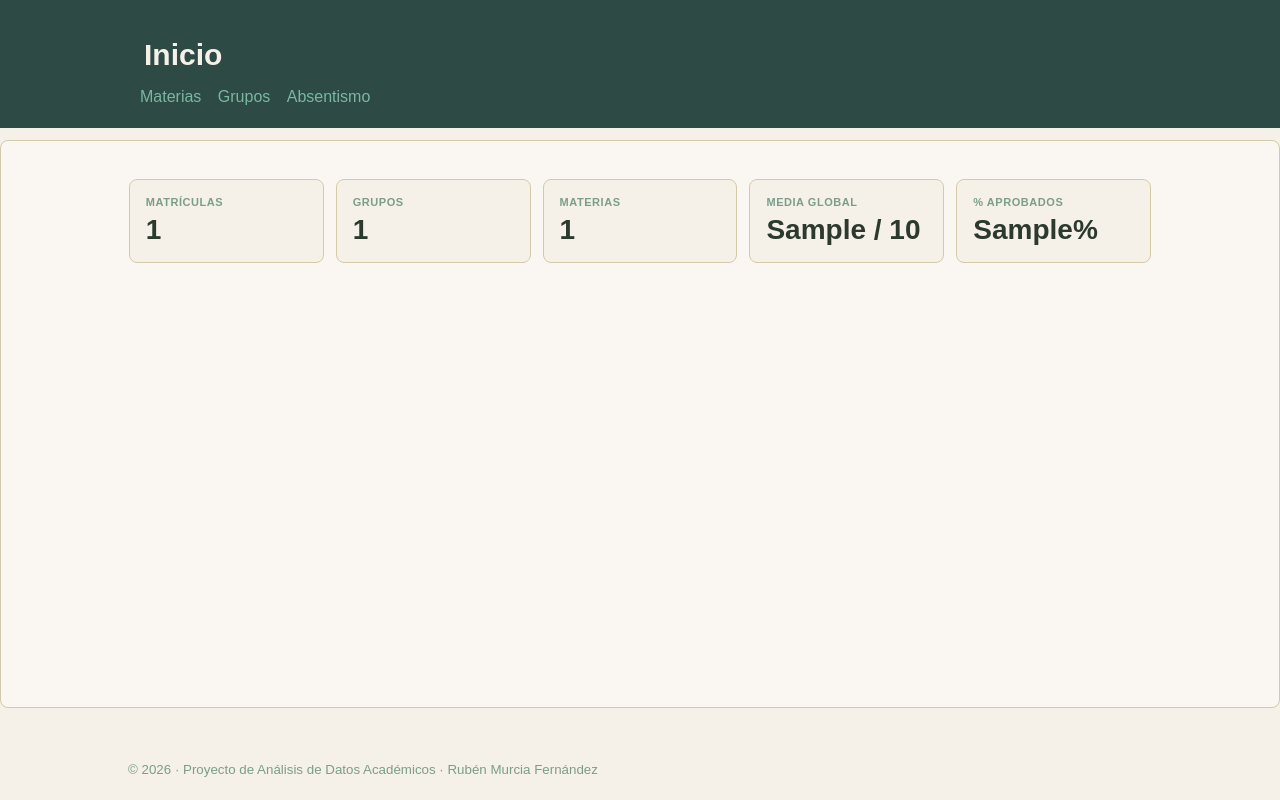
After one commit to rubmurfer/analisis-de-datos, a Flask app: template templates/inicio.html in a window 1280 px wide. The commit adds this page. Run offline with Flask 3, Linux system fonts and the light colour scheme; the template is opened without the code that fills it: most values are stand-ins (such as "Sample title", 1, 10 or a date in 2020); parts of the project's set-up code (start-up, migrations or seed data) failed here and were passed over.

Commit message:
Avances en /inicio
se ha separado de lógica de base.html y se ha creado un nuevo inicio.html. En este se muestras los datos globales  de manera sencilla.

```diff
--- a/app.py
+++ b/app.py
@@ -2,7 +2,7 @@
 
 from flask import Flask, render_template, request
 from utils.calcular_datos import (
-    pd, obtener_rendimiento_materia, obtener_rendimiento_grupo, obtener_faltas,
+    pd, obtener_rendimiento_materia, obtener_rendimiento_grupo, obtener_faltas, obtener_resumen_inicio,
 
     materias_lista_evaluaciones, materias_lista_grupos, materias_lista_cursos,
     grupos_lista_evaluaciones, grupos_lista_cursos, grupos_lista_materias,
@@ -24,10 +24,13 @@ head_datos_resumen = 50 # Número de filas mostradas por defecto
 def inicio():
     msg = "Bienvenido a mi página Web. Aquí podrás acceder a los datos del centro."
 
+    resumen = obtener_resumen_inicio()
+
     return render_template(
-        "base.html",
+        "inicio.html",
         title = "Inicio",
-        msg = msg
+        msg = msg,
+        resumen = resumen,
     )
 
 @app.route("/materias", methods = ["GET"])
@@ -218,9 +221,9 @@ def absentismo(): # Faltas, retrasos, etc
             df.rename(columns=columnas).head(head_datos_resumen)
             .to_html(classes="datos", index=False, border=0)
         )
-        html_resumen_grupo = resumen_grupo.to_html(classes="resumen", index=True, border=0)
-        html_resumen_materia = resumen_materia.to_html(classes="resumen", index=True, border=0)
-        html_resumen_matricula = resumen_matricula.to_html(classes="resumen", index=True, border=0)
+        html_resumen_grupo = resumen_grupo.head(head_datos_resumen).to_html(classes="resumen", index=True, border=0)
+        html_resumen_materia = resumen_materia.head(head_datos_resumen).to_html(classes="resumen", index=True, border=0)
+        html_resumen_matricula = resumen_matricula.head(head_datos_resumen).to_html(classes="resumen", index=True, border=0)
 
     return render_template(
         "absentismo.html",
--- a/static/style.css
+++ b/static/style.css
@@ -32,7 +32,21 @@ body {
     margin: 0;
     background: var(--fondo-normal);
     color: var(--texto-normal);
+    min-height: 100vh;
+    display: flex;
+    flex-direction: column;
 }
+
+main {
+    background: var(--fondo-main);
+    margin-top: 12px; border-radius: 8px;
+    border: 1px solid var(--borde-main);
+    overflow-x: auto;
+    flex: 1;
+}
+
+.footer { color: var(--texto-footer); margin-top: auto; padding-top: 30px; }
+
 .container {
     max-width: 80%;
     margin: 0 auto;
@@ -53,13 +67,7 @@ body {
 }
 .nav a:hover { color: var(--texto-cabeceras); }
 
-main {
-    background: var(--fondo-main);
-    margin-top: 12px; border-radius: 8px;
-    border: 1px solid var(--borde-main);
-    overflow-x: auto;
-}
-.footer {  color: var(--texto-footer); margin-top: 16px; }
+
 
 table {
     width: 100%;
@@ -247,3 +255,34 @@ select:hover { border-color: var(--texto-footer); }
     border-radius: 8px;
     border: 1px solid var(--borde-main);
 }
+
+/* Tarjetas de /inicio */
+.tarjetas {
+    display: grid;
+    grid-template-columns: repeat(auto-fit, minmax(150px, 1fr));
+    gap: 12px;
+    margin-top: 16px;
+}
+
+.tarjeta {
+    background: var(--fondo-tabla-2);
+    border: 1px solid var(--borde-main);
+    border-radius: 8px;
+    padding: 16px;
+    display: grid;
+    gap: 6px;
+}
+
+.tarjeta-label {
+    font-size: 11px;
+    font-weight: 600;
+    letter-spacing: 0.05em;
+    text-transform: uppercase;
+    color: var(--texto-footer);
+}
+
+.tarjeta-valor {
+    font-size: 28px;
+    font-weight: 600;
+    color: var(--texto-normal);
+}
--- a/templates/base.html
+++ b/templates/base.html
@@ -20,22 +20,22 @@
     </div>
   </header>
 
-  <main class="container">
+  <main>
+    <div class="container">
 
+      {% if msg %}
+        <div class="msg">{{ msg }}</div>
+      {% endif %}
 
+      {% block content %}{% endblock %}
 
-    {% if msg %}
-      <div class="msg">{{ msg }}</div>
-    {% endif %}
-
-    {% block content %}{% endblock %}
-
+    </div>
   </main>
 
   <footer class="footer">
     <div class="container">
       {% if copy %}
-      <small>&copy; {{ copy }} </small>
+      <small>&copy; {{ copy }}</small>
       {% endif %}
     </div>
   </footer>
--- /dev/null
+++ b/templates/inicio.html
@@ -0,0 +1,30 @@
+{% extends "base.html" %}
+
+{% block content %}
+
+{% if resumen %}
+<div class="tarjetas">
+  <div class="tarjeta">
+    <span class="tarjeta-label">Matrículas</span>
+    <span class="tarjeta-valor">{{ resumen.total_matriculas }}</span>
+  </div>
+  <div class="tarjeta">
+    <span class="tarjeta-label">Grupos</span>
+    <span class="tarjeta-valor">{{ resumen.total_grupos }}</span>
+  </div>
+  <div class="tarjeta">
+    <span class="tarjeta-label">Materias</span>
+    <span class="tarjeta-valor">{{ resumen.total_materias }}</span>
+  </div>
+  <div class="tarjeta">
+    <span class="tarjeta-label">Media global</span>
+    <span class="tarjeta-valor">{{ resumen.media_global }} / 10</span>
+  </div>
+  <div class="tarjeta">
+    <span class="tarjeta-label">% Aprobados</span>
+    <span class="tarjeta-valor">{{ resumen.porcentaje_aprobados }}%</span>
+  </div>
+</div>
+{% endif %}
+
+{% endblock %}
```
Also changed, not shown: utils/calcular_datos.py (+22 -15 lines).
